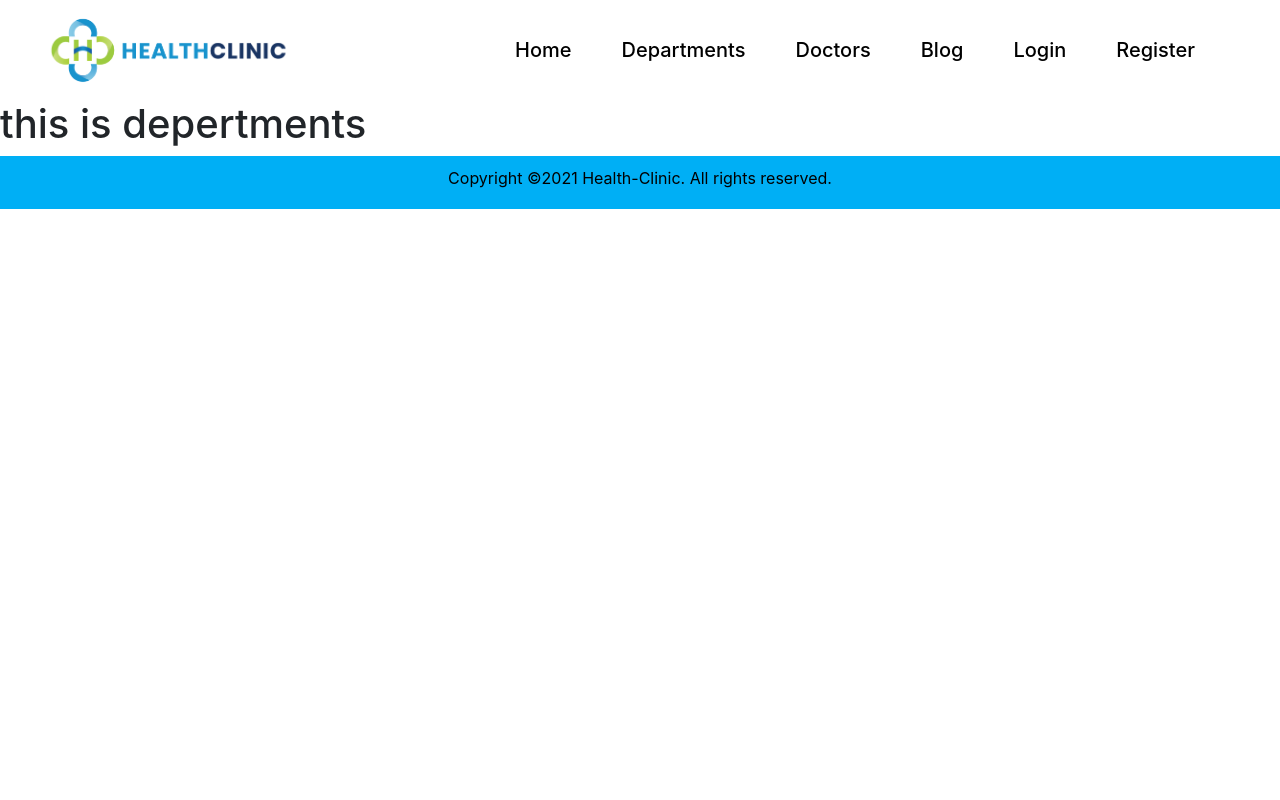
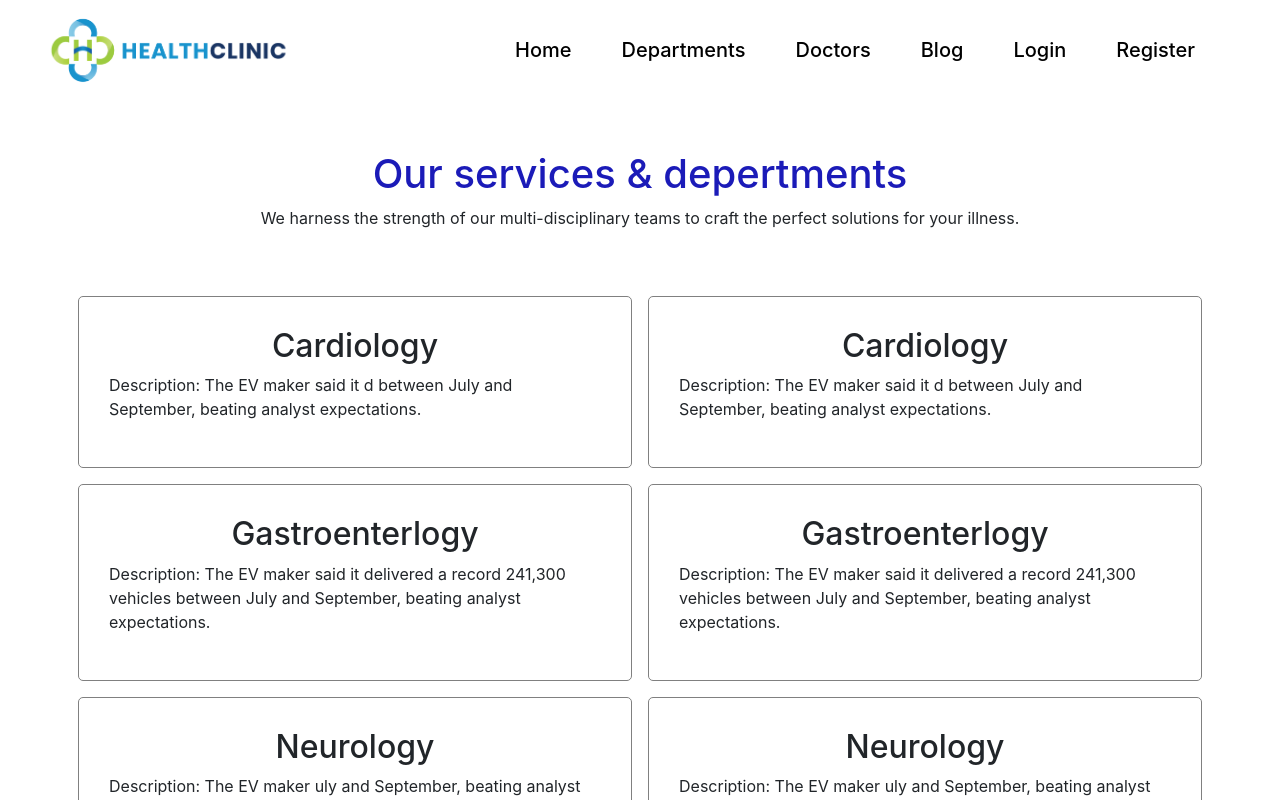
Before and after one commit to Rakibul-Hasan-max/healthclinic, a React (Create React App) app: page /departments in a window 1280 px wide. Shown: the top 800 px of the page. Built offline with nearby package versions, Linux system fonts and the light colour scheme; no server answers.

Commit message:
complete

```diff
--- a/src/Component/Departments/Departments.css
+++ b/src/Component/Departments/Departments.css
@@ -0,0 +1,7 @@
+.data{
+    text-align: center;
+    margin: 50px;
+}
+.data h1{
+    color: #1b1bb8;
+}
--- a/src/Component/Departments/Departments.js
+++ b/src/Component/Departments/Departments.js
@@ -1,11 +1,58 @@
 import React from 'react';
+import { useEffect } from 'react';
+import { useState } from 'react';
+import './Departments.css';
 
 const Departments = () => {
     return (
         <div>
-            <h1>this is depertments</h1>
+            <div className="data">
+                <h1>Our services & depertments</h1>
+                <p>We harness the strength of our multi-disciplinary teams to craft the perfect solutions for your illness.</p>
+            </div>
+            <Lefts></Lefts>
         </div>
     );
 };
 
+const Lefts = () => {
+  const [lefts, setLefts] = useState([]);
+  useEffect( () => {
+    fetch('./Services.json')
+    .then(res => res.json())
+    .then(data => setLefts(data));
+  } ,[])
+
+  return(
+    <div className="left">
+        {
+            lefts.map(left => <Left left={left} key={left.name}></Left>)
+        }
+
+    </div>
+  )
+}
+
+
+const Left = (props) => {
+    console.log(props.left);
+    const {name, description} =  props.left;
+    return (
+
+        <div className="container">
+            <div className="row">
+                <div className="col g-3 mx-2 card none">
+                    <h2>{name}</h2>
+                    <p>Description: {description}</p>
+                </div>
+                <div class="col g-3 mx-2 card none">
+                    <h2>{name}</h2>
+                    <p>Description: {description}</p>
+                </div>
+            </div>
+        </div>
+    );
+};
+
+
 export default Departments;
--- a/src/Component/Home/Home.js
+++ b/src/Component/Home/Home.js
@@ -34,7 +34,7 @@ const Home = () => {
                     <p>Common hospital support units include a dispensary or pharmacy, pathology, and radiology, and on the non-medical side.</p>
                 </div>
                 <div>
-                    <CardGroup>
+                    <CardGroup className="container">
                         <Card>
                             <Card.Img variant="top" src="https://images.unsplash.com/photo-1579684453423-f84349ef60b0?ixid=MnwxMjA3fDB8MHxzZWFyY2h8OXx8aG9zcGl0YWwlMjBkb2N0b3J8ZW58MHx8MHx8&ixlib=rb-1.2.1&auto=format&fit=crop&w=500&q=60" />
                             <Card.Body>
```
